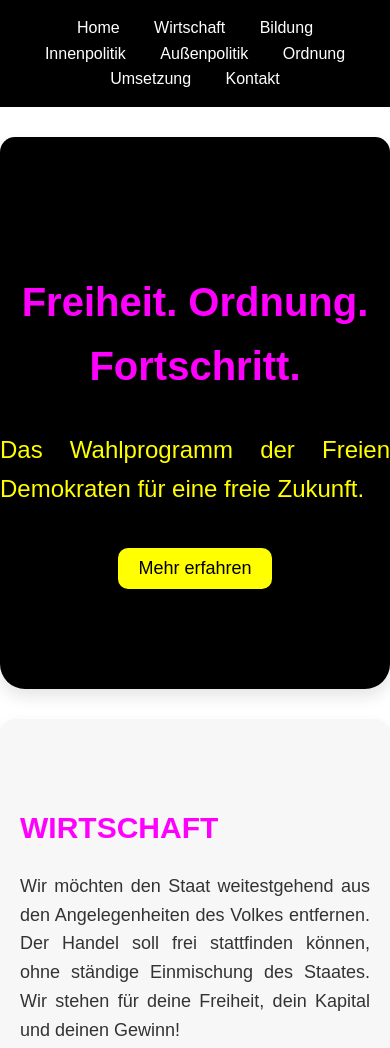
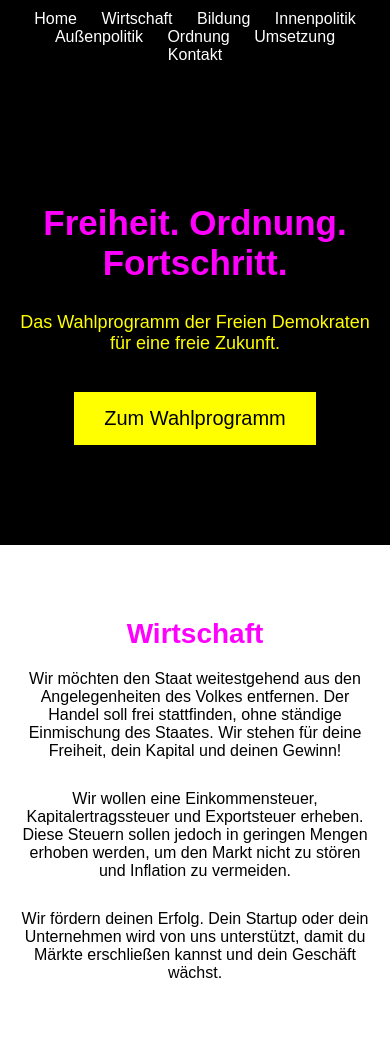
Before and after one commit to website-network/freie-demokraten-wahlprogramm, a plain HTML site: page index.html in a window 390 px wide. Shown: the top 1048 px of the page. Drawn offline with Linux system fonts and the light colour scheme.

Commit message:
Update index.html

```diff
--- a/index.html
+++ b/index.html
@@ -5,43 +5,11 @@
     <meta name="viewport" content="width=device-width, initial-scale=1.0">
     <title>Wahlprogramm der FDP</title>
     <style>
-        /* --- Grundlegende Einstellungen --- */
         body {
-            font-family: 'Arial', sans-serif;
+            font-family: Arial, sans-serif;
             margin: 0;
             background-color: white;
-            color: #333;
-            line-height: 1.6;
-            padding: 0;
-        }
-
-        /* --- Abgerundete Ecken, Schatten und Animationen --- */
-        .container {
-            width: 80%;
-            margin: auto;
-            overflow: hidden;
-        }
-
-        section {
-            padding: 60px 20px;
-            margin: 30px 0;
-            border-radius: 15px;
-            background-color: #f7f7f7;
-            box-shadow: 0 8px 16px rgba(0, 0, 0, 0.1);
-            transform: translateY(0);
-            opacity: 0;
-            animation: fadeInUp 0.8s forwards;
-        }
-
-        @keyframes fadeInUp {
-            0% {
-                transform: translateY(30px);
-                opacity: 0;
-            }
-            100% {
-                transform: translateY(0);
-                opacity: 1;
-            }
+            color: black;
         }
 
         /* --- Hero Section --- */
@@ -49,13 +17,11 @@
             background-color: black;
             color: white;
             text-align: center;
-            padding: 100px 0;
-            border-bottom-left-radius: 25px;
-            border-bottom-right-radius: 25px;
+            padding: 100px 20px;
         }
 
         .hero h1 {
-            font-size: 60px;
+            font-size: 50px;
             font-weight: bold;
             color: #FF00FF; /* Pink */
             animation: fadeIn 2s ease-in-out;
@@ -74,7 +40,6 @@
             font-size: 20px;
             cursor: pointer;
             transition: 0.3s;
-            border-radius: 10px;
             margin-top: 20px;
         }
 
@@ -83,15 +48,17 @@
             color: yellow;
         }
 
+        @keyframes fadeIn {
+            0% { opacity: 0; }
+            100% { opacity: 1; }
+        }
+
         /* --- Navigation --- */
         nav {
             background-color: black;
             color: white;
             padding: 15px;
             text-align: center;
-            position: sticky;
-            top: 0;
-            z-index: 100;
         }
 
         nav a {
@@ -105,20 +72,21 @@
             color: yellow;
         }
 
-        /* --- Text und Abschnittsformatierungen --- */
-        section h2 {
-            font-size: 40px;
-            color: #FF00FF; /* Pink */
-            margin-bottom: 20px;
-            text-transform: uppercase;
+        /* --- Sections --- */
+        .section {
+            padding: 50px 20px;
+            text-align: center;
         }
 
-        section p {
+        .section h2 {
+            color: #FF00FF; /* Pink */
+            font-size: 36px;
+            margin-bottom: 20px;
+        }
+
+        .section p {
             font-size: 18px;
-            color: #333;
-            margin-bottom: 20px;
-            text-align: justify;
-            line-height: 1.6;
+            margin-bottom: 30px;
         }
 
         /* --- Footer --- */
@@ -127,9 +95,6 @@
             color: white;
             text-align: center;
             padding: 20px;
-            margin-top: 40px;
-            border-top-left-radius: 15px;
-            border-top-right-radius: 15px;
         }
 
         footer a {
@@ -141,30 +106,50 @@
             color: yellow;
         }
 
-        footer p {
-            font-size: 14px;
-            color: gray;
+        /* --- Button Styling --- */
+        .button {
+            background-color: yellow;
+            color: black;
+            padding: 12px 25px;
+            border: none;
+            font-size: 18px;
+            cursor: pointer;
+            transition: background-color 0.3s ease-in-out;
+        }
+
+        .button:hover {
+            background-color: pink;
+            color: yellow;
         }
 
         /* --- Responsivität --- */
         @media (max-width: 768px) {
-            .cta-button {
+            .hero h1 {
+                font-size: 35px;
+            }
+
+            .hero p {
                 font-size: 18px;
-                padding: 10px 20px;
+            }
+
+            nav {
+                padding: 10px;
             }
 
             nav a {
                 font-size: 16px;
+                margin: 0 10px;
             }
 
-            .hero h1 {
-                font-size: 40px;
+            .section h2 {
+                font-size: 28px;
             }
 
-            section h2 {
-                font-size: 30px;
+            .section p {
+                font-size: 16px;
             }
         }
+
     </style>
 </head>
 <body>
@@ -185,54 +170,54 @@
     <section id="hero" class="hero">
         <h1>Freiheit. Ordnung. Fortschritt.</h1>
         <p>Das Wahlprogramm der Freien Demokraten für eine freie Zukunft.</p>
-        <button class="cta-button">Mehr erfahren</button>
+        <a href="#wirtschaft"><button class="cta-button">Zum Wahlprogramm</button></a>
     </section>
 
     <!-- Wirtschaft Section -->
-    <section id="wirtschaft">
+    <section id="wirtschaft" class="section">
         <h2>Wirtschaft</h2>
-        <p>Wir möchten den Staat weitestgehend aus den Angelegenheiten des Volkes entfernen. Der Handel soll frei stattfinden können, ohne ständige Einmischung des Staates. Wir stehen für deine Freiheit, dein Kapital und deinen Gewinn!</p>
+        <p>Wir möchten den Staat weitestgehend aus den Angelegenheiten des Volkes entfernen. Der Handel soll frei stattfinden, ohne ständige Einmischung des Staates. Wir stehen für deine Freiheit, dein Kapital und deinen Gewinn!</p>
         <p>Wir wollen eine Einkommensteuer, Kapitalertragssteuer und Exportsteuer erheben. Diese Steuern sollen jedoch in geringen Mengen erhoben werden, um den Markt nicht zu stören und Inflation zu vermeiden.</p>
         <p>Wir fördern deinen Erfolg. Dein Startup oder dein Unternehmen wird von uns unterstützt, damit du Märkte erschließen kannst und dein Geschäft wächst.</p>
     </section>
 
     <!-- Bildung Section -->
-    <section id="bildung">
+    <section id="bildung" class="section">
         <h2>Bildung</h2>
         <p>Wir möchten klar aufzeigen, welche Konsequenzen radikales Handeln haben kann und wie wichtig es ist, unsere demokratische und freie Ordnung zu schützen. Wir wollen eine Gesellschaft, die sich gegen radikale Parteien stellt und eine stabile, offene Demokratie bewahrt.</p>
         <p>Wir schaffen ein System, in dem jeder sich über Tests und Inhalte für volksvertretende Ämter qualifizieren kann. So haben wir eine Partei, die wirklich unsere Interessen vertritt.</p>
     </section>
 
     <!-- Innenpolitik Section -->
-    <section id="innenpolitik">
+    <section id="innenpolitik" class="section">
         <h2>Innenpolitik</h2>
         <p>Die größte Freiheitseinschränkung ist jene, die uns in unserer Bewegungsfreiheit, Meinungsfreiheit und Existenzfreiheit einschränkt. Deshalb setzen wir uns für strenge Gesetzesverstöße ein. Wir wollen ein sicheres und freies Leben für alle Bürger!</p>
         <p>Wir möchten ein Militärpolizei-Modell einführen, das Staatskosten minimiert und Unternehmern ermöglicht, Arbeitskräfte zu beschäftigen. Zudem wird der Schutz von Eigentum gestärkt, um private Rechte zu wahren.</p>
     </section>
 
     <!-- Außenpolitik Section -->
-    <section id="außenpolitik">
+    <section id="außenpolitik" class="section">
         <h2>Außenpolitik</h2>
         <p>Wir sind gegen militärische Bündnisse mit Staaten, die nicht in Europa liegen oder nicht westliche kulturelle Eigenschaften haben. Bei wirtschaftlichen Bündnissen sind wir jedoch offen und streben nach einer Vereinfachung des Handels.</p>
         <p>Wir wollen Kriege verhindern. Wir starten keine Angriffskriege, helfen aber unseren Verbündeten, wenn es langfristig sinnvoll ist.</p>
     </section>
 
     <!-- Ordnung Section -->
-    <section id="ordnung">
+    <section id="ordnung" class="section">
         <h2>Ordnung</h2>
         <p>Ein starker Staat braucht Ordnung. Wir setzen auf eine starke Gesetzgebung, die dir und deinem Eigentum den Schutz garantiert, den du verdienst. Jeder Bürger soll die Freiheit haben, zu leben und zu arbeiten, ohne Gefahr von äußeren Bedrohungen.</p>
         <p>Wir sind gegen die Wehrpflicht und glauben, dass jeder selbst entscheiden sollte, wie er zur Verteidigung unseres Landes beiträgt. Jeder soll Verantwortung übernehmen können.</p>
     </section>
 
     <!-- Umsetzung Section -->
-    <section id="umsetzung">
+    <section id="umsetzung" class="section">
         <h2>Umsetzung</h2>
         <p>Wir finanzieren all dies durch unsere Handlungen. Unser Wahlprogramm stärkt die Wirtschaft enorm – und das ist belegbar! Da wir nicht unnötig in die Wehrpflicht investieren, sondern in dich und deine Freiheit, entstehen uns keine hohen Kosten. Das ermöglicht es uns, Ressourcen effizient einzusetzen und den Markt zu fördern.</p>
         <p>Für die rechtlichen Änderungen brauchen wir deine Stimme. Denke nicht zu lange an andere Parteien, sondern überlege wirklich, was für dich und deine Zukunft wichtig ist. Deine Stimme für uns bedeutet Fortschritt und eine echte Veränderung – für dich und für unser Land!</p>
     </section>
 
     <!-- Kontakt Section -->
-    <section id="kontakt">
+    <section id="kontakt" class="section">
         <h2>Kontakt</h2>
         <p>Du möchtest mehr erfahren oder hast Fragen? Trete unserem Discord-Server bei, um mehr über unser Programm zu erfahren und mit uns direkt zu sprechen!</p>
         <p>Hier findest du weitere Infos und kannst dich mit anderen Gleichgesinnten austauschen: <a href="https://discord.gg/tWBgNJXDqA" target="_blank">Unser Discord-Server</a></p>
```
